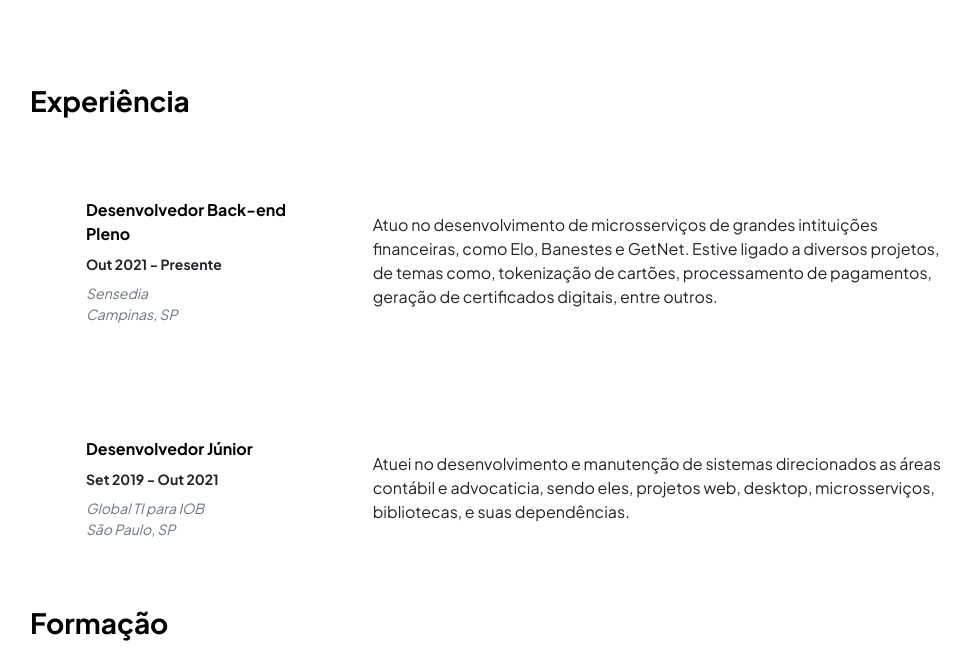
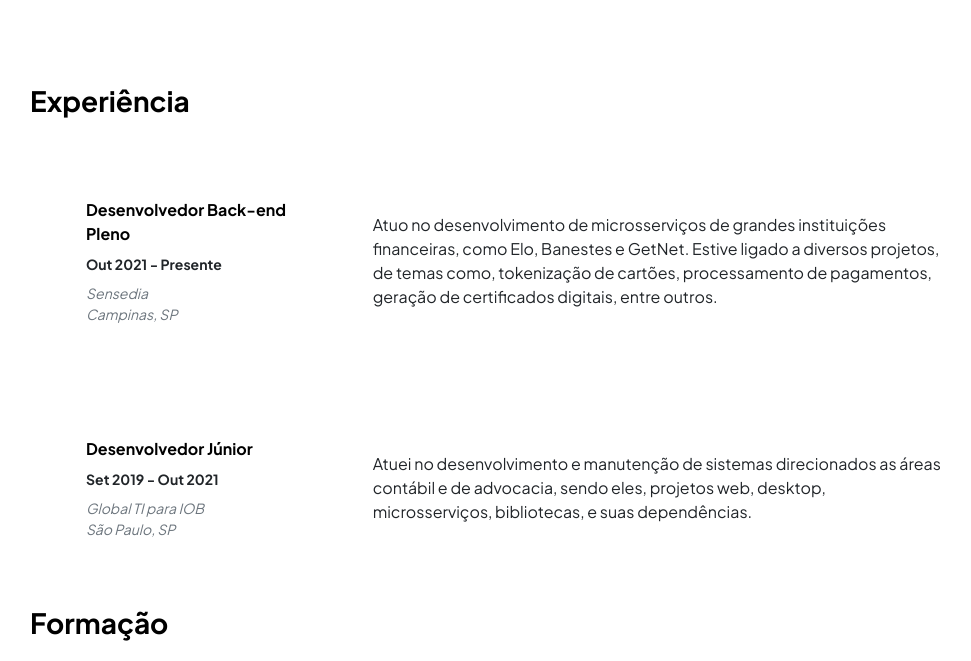
Before and after one commit to GuilhermeMiguel/portfolio, a plain HTML site: page index.html in a window 1280 px wide. Shown: the part 561-1222 px from the top of the page, without its empty margins (136-1107 px from the left). Drawn offline with nearby package versions, Linux system fonts and the light colour scheme; files whose address does not match are found by name.

Commit message:
docs: alterando conteudo

```diff
--- a/index.html
+++ b/index.html
@@ -74,7 +74,7 @@
                                             </div>
                                         </div>
                                     </div>
-                                    <div class="col-lg-8"><div>Atuo no desenvolvimento de microsserviços de grandes intituições financeiras, como Elo, Banestes e GetNet.
+                                    <div class="col-lg-8"><div>Atuo no desenvolvimento de microsserviços de grandes instituições financeiras, como Elo, Banestes e GetNet.
                                         Estive ligado a diversos projetos, de temas como, tokenização de cartões, processamento de pagamentos, geração de certificados digitais, entre outros.</div></div>
                                 </div>
                             </div>
@@ -95,7 +95,7 @@
                                             </div>
                                         </div>
                                     </div>
-                                    <div class="col-lg-8"><div>Atuei no desenvolvimento e manutenção de sistemas direcionados as áreas contábil e advocaticia, sendo eles, projetos web, desktop,
+                                    <div class="col-lg-8"><div>Atuei no desenvolvimento e manutenção de sistemas direcionados as áreas contábil e de advocacia, sendo eles, projetos web, desktop,
                                         microsserviços, bibliotecas, e suas dependências.</div></div>
                                 </div>
                             </div>
```
